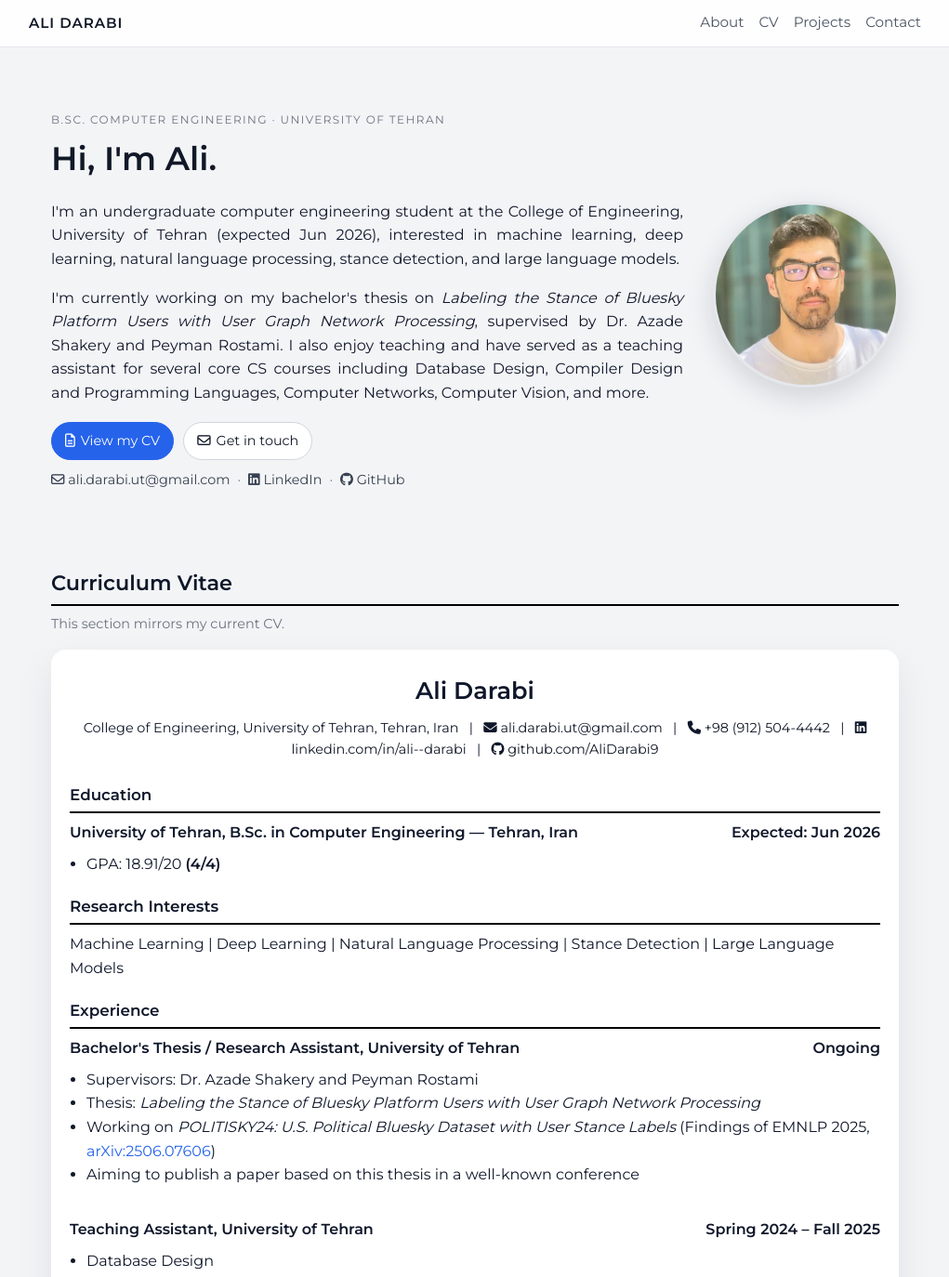
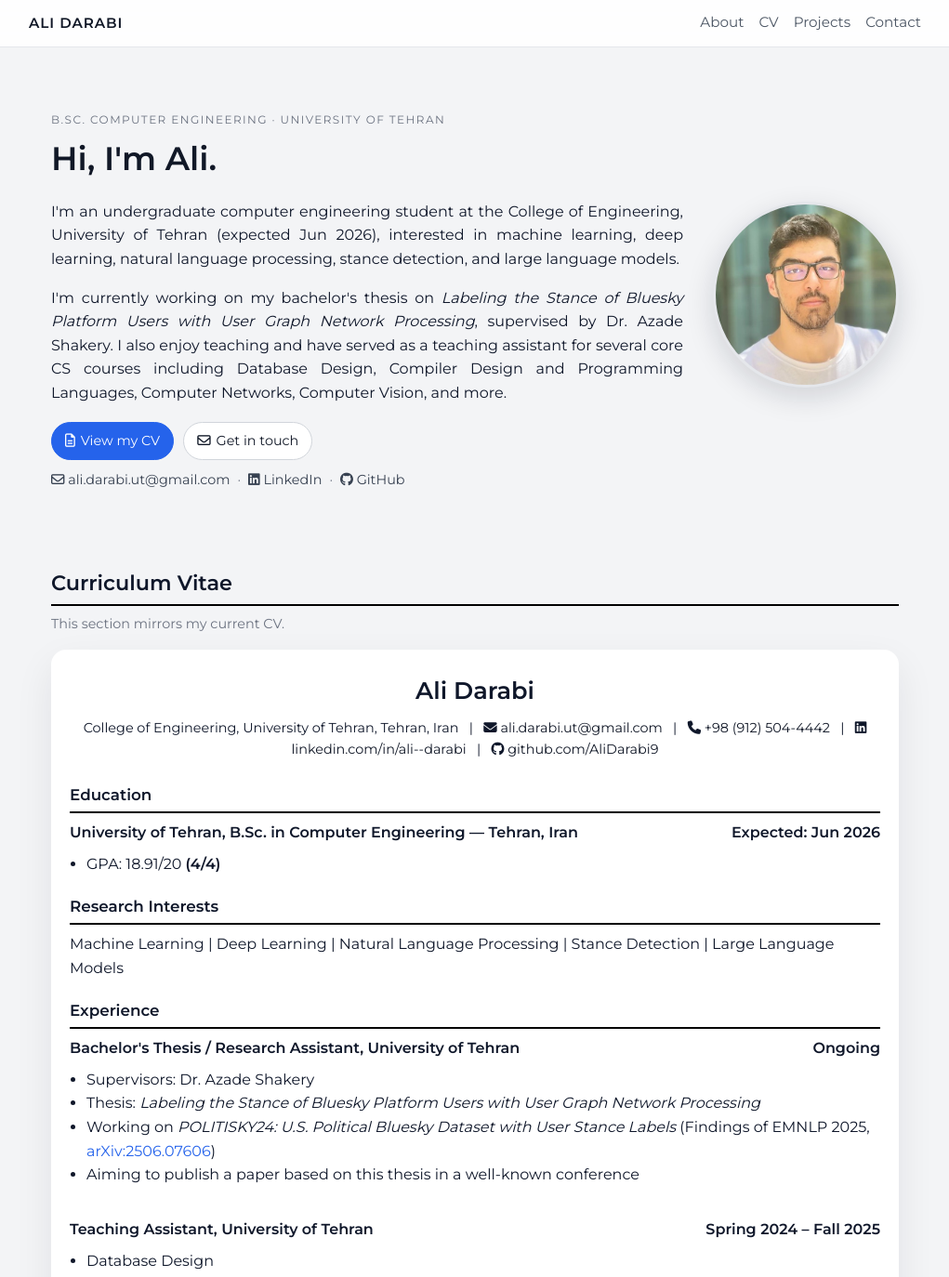
Before and after one commit to AliDarabi9/AliDarabi9.github.io, a plain HTML site: page index.html in a window 1280 px wide. Shown: the top 1374 px of the page at 93% size, without its empty margins (129-1150 px from the left). Drawn offline with Linux system fonts and the light colour scheme.

Commit message:
Update index.html

```diff
--- a/index.html
+++ b/index.html
@@ -398,7 +398,7 @@
                     I'm an undergraduate computer engineering student at the College of Engineering, University of Tehran (expected Jun 2026), interested in machine learning, deep learning, natural language processing, stance detection, and large language models.
                 </p>
                 <p>
-                    I'm currently working on my bachelor's thesis on <em>Labeling the Stance of Bluesky Platform Users with User Graph Network Processing</em>, supervised by Dr. Azade Shakery and Peyman Rostami. I also enjoy teaching and have served as a teaching assistant for several core CS courses including Database Design, Compiler Design and Programming Languages, Computer Networks, Computer Vision, and more.
+                    I'm currently working on my bachelor's thesis on <em>Labeling the Stance of Bluesky Platform Users with User Graph Network Processing</em>, supervised by Dr. Azade Shakery. I also enjoy teaching and have served as a teaching assistant for several core CS courses including Database Design, Compiler Design and Programming Languages, Computer Networks, Computer Vision, and more.
                 </p>
 
                 <div class="hero-buttons">
@@ -486,7 +486,7 @@
 
                     <div class="highlight small-gap">
                         <ul>
-                            <li>Supervisors: Dr. Azade Shakery and Peyman Rostami</li>
+                            <li>Supervisors: Dr. Azade Shakery</li>
                             <li>Thesis: <em>Labeling the Stance of Bluesky Platform Users with User Graph Network Processing</em></li>
                             <li>Working on <em>POLITISKY24: U.S. Political Bluesky Dataset with User Stance Labels</em> (Findings of EMNLP 2025, <a href="https://www.arxiv.org/abs/2506.07606">arXiv:2506.07606</a>)</li>
                             <li>Aiming to publish a paper based on this thesis in a well-known conference</li>
```
